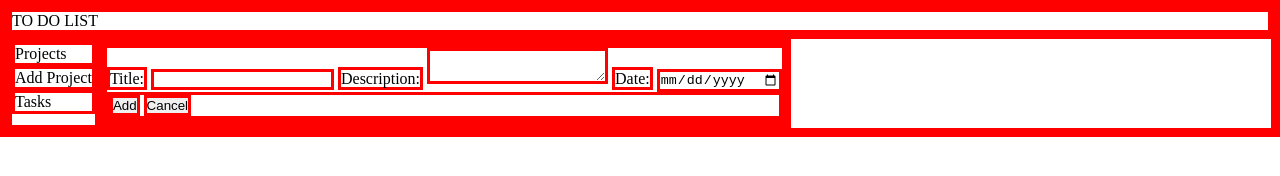
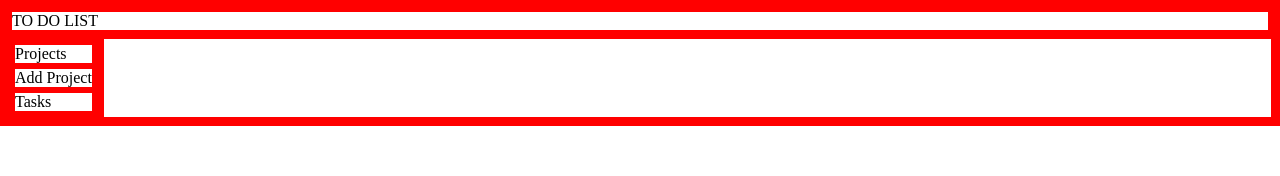
Before and after one commit to danteavila1/todolist, a website built with webpack: page dist/index.html in a window 1280 px wide. Built offline with nearby package versions, Linux system fonts and the light colour scheme.

Commit message:
changed the input type of the form, wich causes the page to auto refresh everytime the add button was clicked

```diff
--- a/dist/index.html
+++ b/dist/index.html
@@ -19,7 +19,7 @@
           <form id="project-form" class="hidden">
             <input type="text" id="project-input"/>
             <div class="form-btns">
-              <input type="submit" class="add-btn" value="Add">
+              <input type="button" class="add-btn" value="Add">
               <input type="button" class="cancel-btn" value="Cancel">
             </div>
           </form>
@@ -28,7 +28,7 @@
       </div>
 
       <div class="empty-board">
-        <form id="edit-project-form" class="hiddenn" autocomplete="off">
+        <form id="edit-project-form" class="hidden" autocomplete="off">
           <div class="input-field">
               <label for="edit-title">Title:</label>
               <input type="text" id="edit-title">
```
